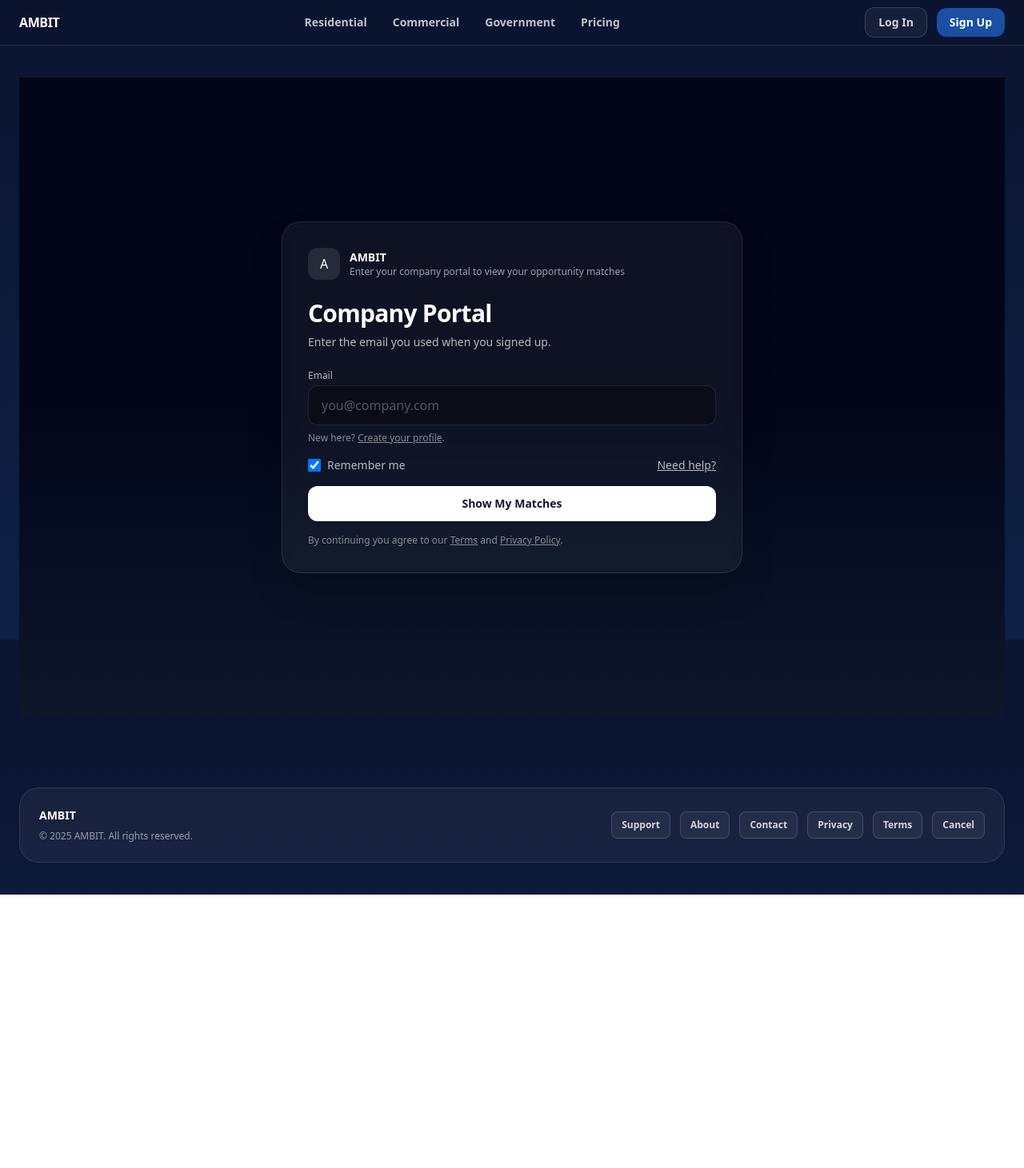
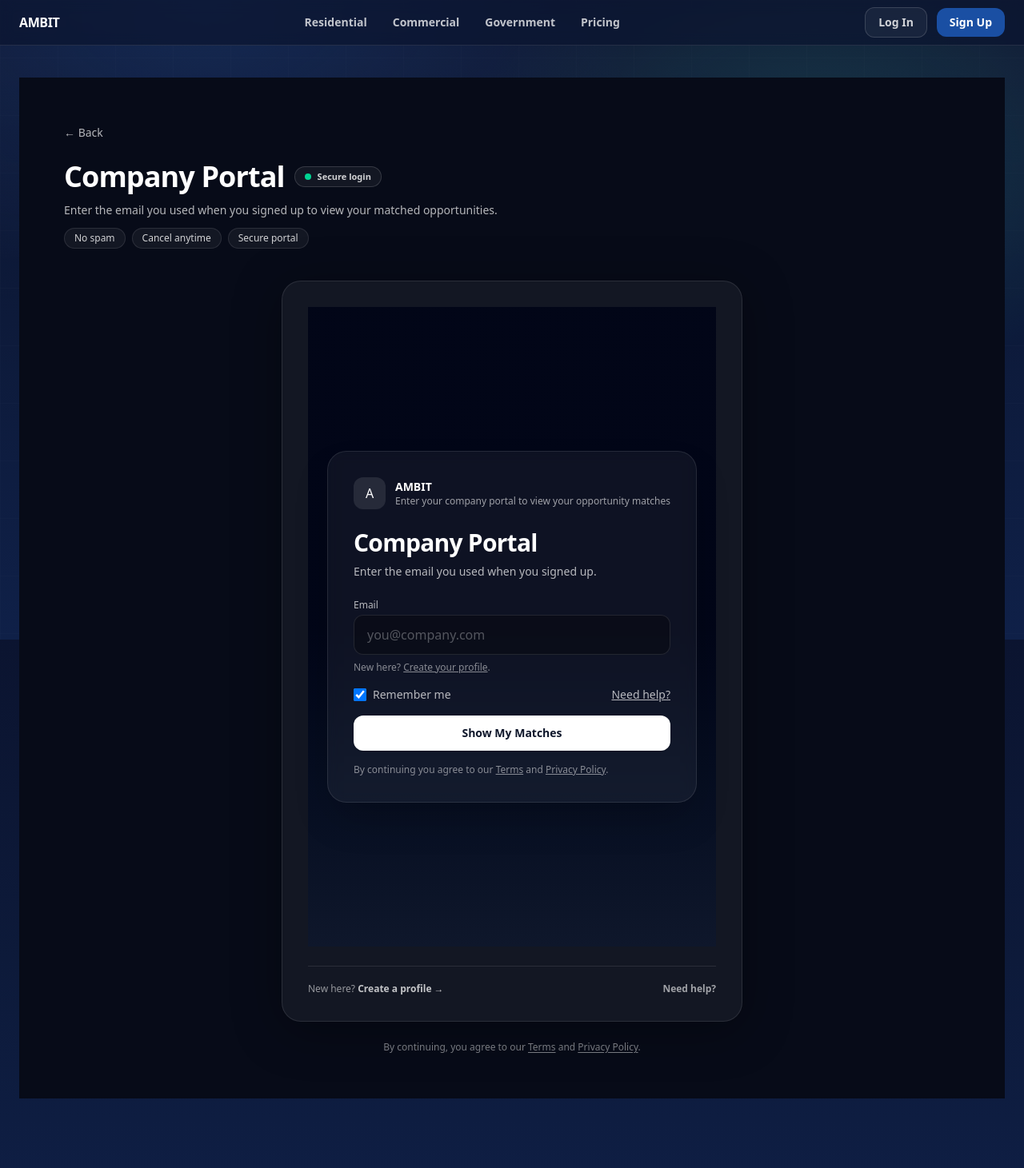
Before and after one commit to seansevrix/ambit, a Next.js app: page /login in a window 1280 px wide. Shown: the top 1461 px of the page at 80% size. Before the commit the page ends 1119 px from the top, so only its background shows below. Built offline with nearby package versions, Linux system fonts and the light colour scheme; no server answers.

Commit message:
Add background + polish login page

```diff
--- a/app/login/page.tsx
+++ b/app/login/page.tsx
@@ -1,3 +1,5 @@
+// app/login/page.tsx
+import Link from "next/link";
 import LoginClient from "./LoginClient";
 
 export const metadata = {
@@ -15,5 +17,98 @@ export default function LoginPage({
 
   const safeNext = nextParam.startsWith("/") ? nextParam : "";
 
-  return <LoginClient safeNext={safeNext} />;
+  return (
+    <div className="min-h-screen bg-[#070B18] text-white">
+      {/* Background glow + subtle grid (matches Pricing/Get Started/Preview/Landing) */}
+      <div className="pointer-events-none fixed inset-0 -z-10">
+        <div className="absolute inset-0 bg-[radial-gradient(900px_600px_at_20%_0%,rgba(26,79,163,0.25),transparent_60%)]" />
+        <div className="absolute inset-0 bg-[radial-gradient(800px_520px_at_80%_25%,rgba(52,211,153,0.16),transparent_55%)]" />
+        <div className="absolute inset-0 opacity-[0.06] [background-image:linear-gradient(to_right,rgba(255,255,255,0.25)_1px,transparent_1px),linear-gradient(to_bottom,rgba(255,255,255,0.25)_1px,transparent_1px)] [background-size:72px_72px]" />
+        <div className="absolute inset-0 bg-gradient-to-b from-white/[0.03] via-transparent to-transparent" />
+      </div>
+
+      <div className="mx-auto max-w-[1200px] px-6 py-14 lg:px-10">
+        {/* Back */}
+        <Link href="/" className="text-sm text-white/70 hover:text-white">
+          ← Back
+        </Link>
+
+        {/* Header */}
+        <div className="mt-6 flex flex-col items-start gap-3">
+          <div className="flex items-center gap-3">
+            <h1 className="text-3xl font-semibold tracking-tight sm:text-4xl">
+              Company Portal
+            </h1>
+
+            {/* Live pill */}
+            <span className="inline-flex items-center gap-2 rounded-full border border-white/15 bg-white/5 px-3 py-1 text-[11px] font-semibold text-white/80">
+              <span className="relative flex h-2 w-2">
+                <span className="absolute inline-flex h-full w-full animate-ping rounded-full bg-emerald-400/60" />
+                <span className="relative inline-flex h-2 w-2 rounded-full bg-emerald-400" />
+              </span>
+              Secure login
+            </span>
+          </div>
+
+          <p className="max-w-2xl text-sm text-white/70">
+            Enter the email you used when you signed up to view your matched opportunities.
+          </p>
+
+          {/* Trust mini-bar */}
+          <div className="flex flex-wrap gap-2">
+            {["No spam", "Cancel anytime", "Secure portal"].map((t) => (
+              <span
+                key={t}
+                className="rounded-full border border-white/10 bg-white/5 px-3 py-1 text-xs text-white/80"
+              >
+                {t}
+              </span>
+            ))}
+          </div>
+        </div>
+
+        {/* Login card */}
+        <div className="mt-10">
+          <div className="mx-auto max-w-xl rounded-3xl border border-white/10 bg-white/5 p-6 shadow-[0_10px_60px_rgba(0,0,0,0.35)] sm:p-8">
+            <LoginClient safeNext={safeNext} />
+
+            {/* Bottom helper row */}
+            <div className="mt-6 flex flex-col gap-2 border-t border-white/10 pt-5 text-xs text-white/55 sm:flex-row sm:items-center sm:justify-between">
+              <span>
+                New here?{" "}
+                <Link
+                  href="/get-started"
+                  className="font-semibold text-white/75 hover:text-white"
+                >
+                  Create a profile →
+                </Link>
+              </span>
+
+              <Link
+                href="/support"
+                className="font-semibold text-white/60 hover:text-white/80"
+              >
+                Need help?
+              </Link>
+            </div>
+          </div>
+
+          <p className="mt-6 text-center text-xs text-white/45">
+            By continuing, you agree to our{" "}
+            <Link href="/terms" className="underline underline-offset-2 hover:text-white/70">
+              Terms
+            </Link>{" "}
+            and{" "}
+            <Link
+              href="/privacy"
+              className="underline underline-offset-2 hover:text-white/70"
+            >
+              Privacy Policy
+            </Link>
+            .
+          </p>
+        </div>
+      </div>
+    </div>
+  );
 }
```
